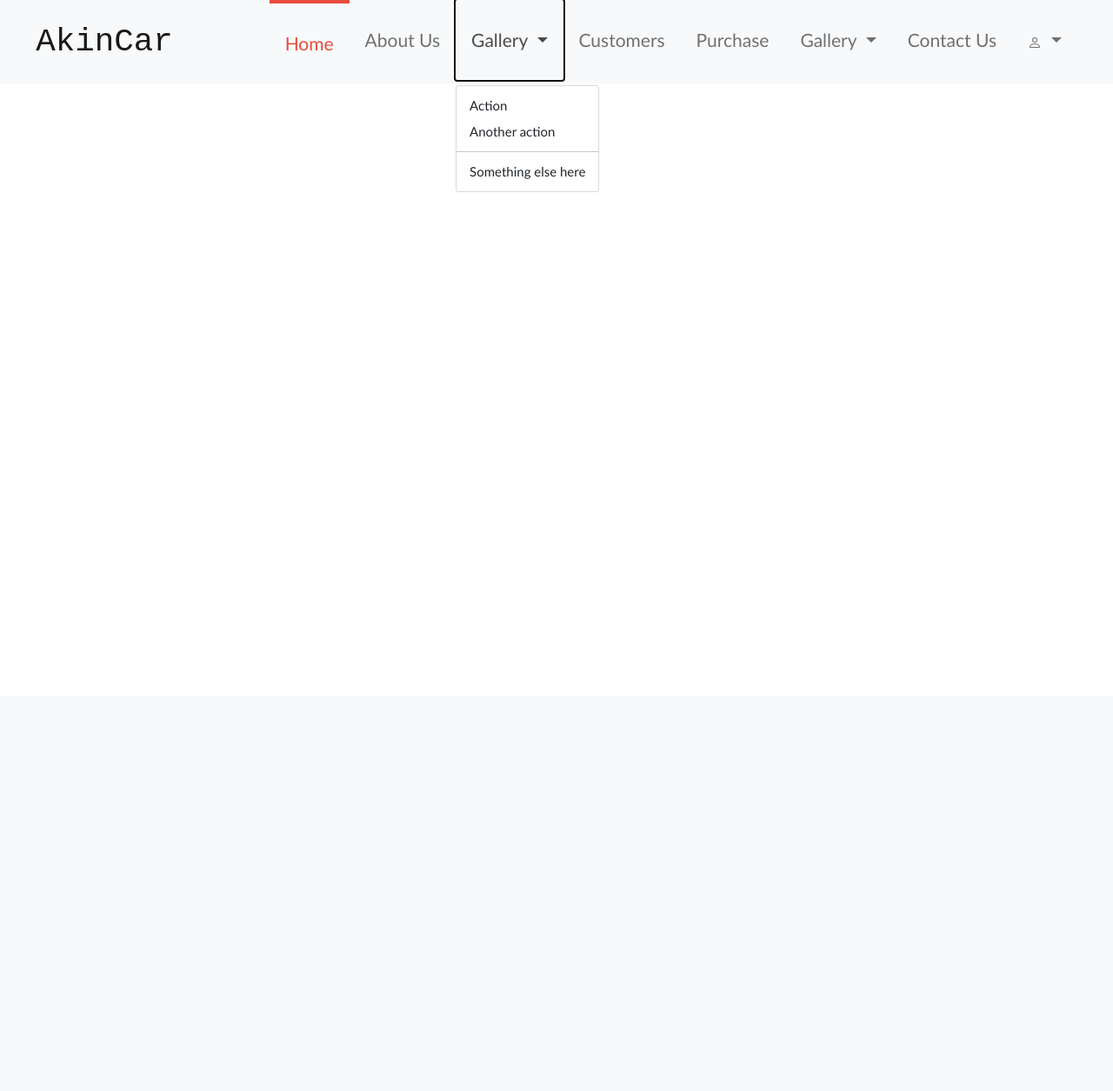
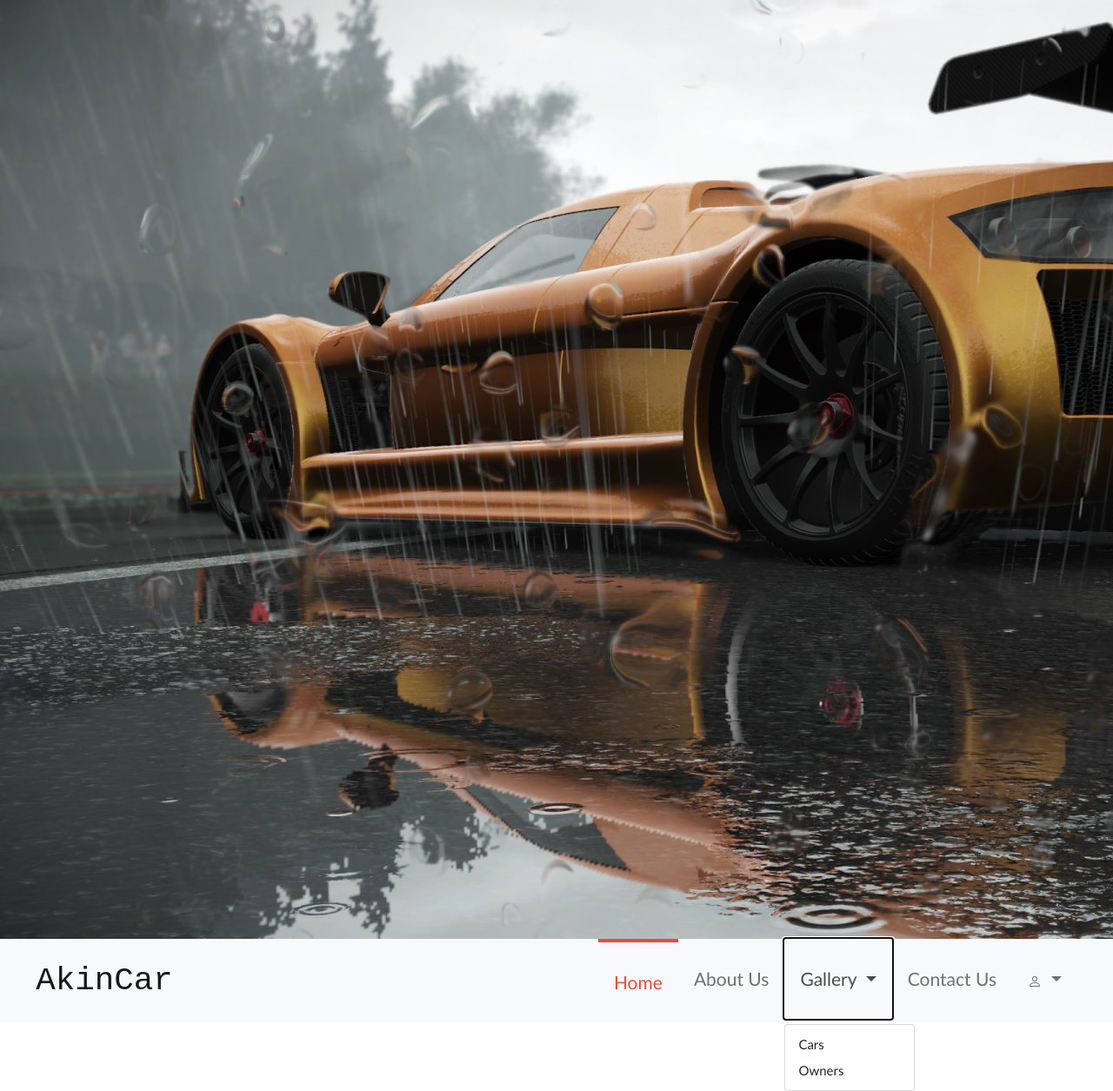
Before and after one commit to akincemtutal9/AkinCemCarRent, a PHP site: page /html/index.html in a window 1280 px wide, after a click on "Gallery"; the page is wider, and only the part inside the window is pictured. Shown: that part at 87% size. Before the commit the page ends 221 px from the top of that part, so only its background shows below. Run offline with PHP 8.4, Linux system fonts and the light colour scheme.

Commit message:
New Pages
New pages

```diff
--- a/css/style.css
+++ b/css/style.css
@@ -4,6 +4,7 @@ html , body{
     font-size: 15px;
     line-height: 1.5;
     box-sizing: border-box;
+    overflow-x:visible;
     margin: 0;
     top: 0;
     left: 0;
--- a/html/index.html
+++ b/html/index.html
@@ -13,6 +13,7 @@
   <title>Document</title>
   </head>
   <body>
+  <img src="../images/Photos/car for background.jpg" alt="" style="width: fit-content;">
     <header class="header">
     <!--Navbar-->
     <nav class="navbar navbar-expand-lg navbar-light bg-light">
@@ -23,7 +24,7 @@
         <button class="navbar-toggler" type="button" data-bs-toggle="collapse" data-bs-target="#navbarSupportedContent" aria-controls="navbarSupportedContent" aria-expanded="false" aria-label="Toggle navigation">
           <span></span>
           <span></span>
-          <span></span>
+          <span>a</span>
 
         </button>
         <div class="collapse navbar-collapse justify-content-between" id="navbarSupportedContent">
@@ -39,27 +40,8 @@
                 Gallery
               </a>
               <ul class="dropdown-menu" aria-labelledby="navbarDropdown">
-                <li><a class="dropdown-item" href="#">Action</a></li>
-                <li><a class="dropdown-item" href="#">Another action</a></li>
-                <li><hr class="dropdown-divider"></li>
-                <li><a class="dropdown-item" href="#">Something else here</a></li>
-              </ul>
-            </li>
-            <li class="nav-item">
-              <a class="nav-link" href="#">Customers</a>
-            </li>
-            <li class="nav-item">
-              <a class="nav-link" href="#">Purchase</a>
-            </li>
-            <li class="nav-item dropdown">
-              <a class="nav-link dropdown-toggle" href="#" id="navbarDropdown" role="button" data-bs-toggle="dropdown" aria-expanded="false">
-                Gallery
-              </a>
-              <ul class="dropdown-menu" aria-labelledby="navbarDropdown">
-                <li><a class="dropdown-item" href="#">Action</a></li>
-                <li><a class="dropdown-item" href="#">Another action</a></li>
-                <li><hr class="dropdown-divider"></li>
-                <li><a class="dropdown-item" href="#">Something else here</a></li>
+                <li><a class="dropdown-item" href="#">Cars</a></li>
+                <li><a class="dropdown-item" href="#">Owners</a></li>
               </ul>
             </li>
             <li class="nav-item">
@@ -74,12 +56,11 @@
             <li><a class="dropdown-item" href="../html/login.php">Sign in</a></li>
             <li><a class="dropdown-item" href="../html/register.html">Sign up</a></li>
           </ul>
-
-
         </li>
         </div>
       </div>
     </nav>
+  </header>
 
 
 
@@ -87,6 +68,18 @@
 
 
 
-  </header>
+
+
+
+
+
+
+
+
+
+
+
+
+
 </body>
 </html>
--- a/html/register.html
+++ b/html/register.html
@@ -58,7 +58,7 @@
                         <input name="confirm" type="password" onchange="onChange()" id="form3Example4cdg" class="form-control form-control-lg" placeholder="password"/>
                       </div>
                       <div class="d-flex justify-content-center">
-                        <button type="submit" class="btn btn-success btn-block btn-lg gradient-custom-6 text-body">Register</button>
+                        <button type="submit" class="btn btn-success btn-block btn-lg gradient-custom-6 text-body" style="color: #e743c3;">Register</button>
                       </div>
 
                       <p class="text-center text-muted mt-5 mb-0">Have already an account? <a href="../html/login.php" class="fw-bold text-body"><u>Login here</u></a></p>
```
Also changed, not shown: html/about-us.html (added), html/cars.html (added), html/contuct-us.html (added). Lines whose indentation alone changed are shown as unchanged.
